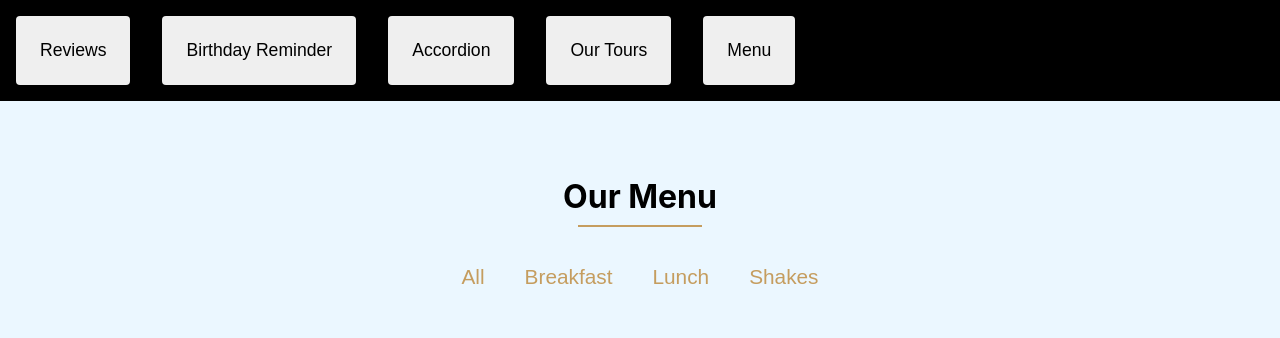
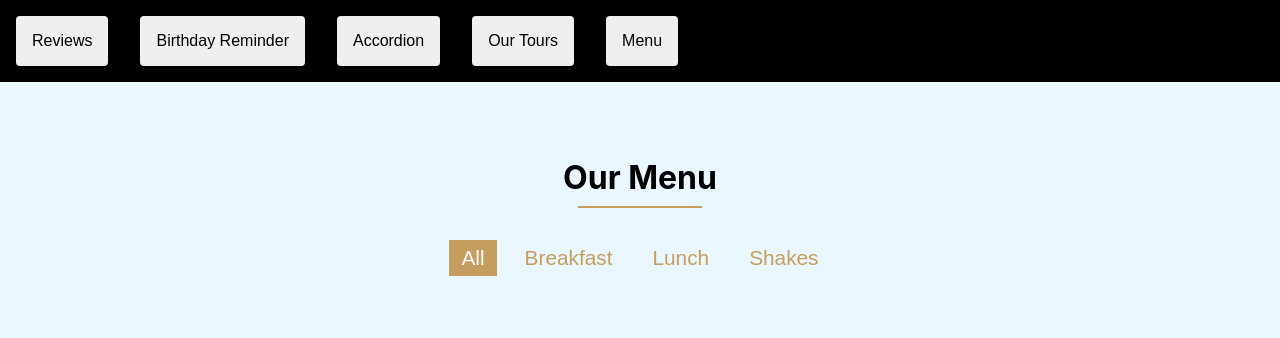
Before and after one commit to SimHoZebs/basic-react-components, a React (Create React App) app: page / in a window 1280 px wide. Both pictures are taken after a click on the button "Menu". Shown: the top 338 px of the page. Built offline with nearby package versions, Linux system fonts and the light colour scheme; grey boxes are pictures that could not be loaded.

Commit message:
- Category buttons have colored for being selected - made project selection buttons smaller

```diff
--- a/src/Menu.js
+++ b/src/Menu.js
@@ -1,29 +1,40 @@
-import React, { useState } from 'react'
+import React, { useState, useEffect } from 'react'
 import style from "./css/menu.module.css"
 import menuData from "./Menu-data"
 
 function Menu() {
-  const [currView, setCurrView] = useState(menuData);
+  const [categoryData, setCategoryData] = useState(menuData);
+  const [currCategory, setCurrCategory] = useState()
 
-  function menuFilter(category) {
-    setCurrView(prev => menuData.filter(item => (
-      item.category === category
-    )))
-  }
+  useEffect(() => {
+    setCurrCategory(document.getElementById("all"))
+    console.log("navbar useeffect");
+  }, [])
 
-  function clearMenuFilter() {
-    setCurrView(prev => menuData);
+  function categoryButtonClick(category) {
+    currCategory.classList.remove(style.navbar__button_clicked)
+    if (category === undefined) {
+      setCategoryData(prev => menuData);
+      setCurrCategory(prev => document.getElementById("all"))
+    }
+    else {
+      setCategoryData(prev => menuData.filter(item => item.category === category))
+      setCurrCategory(prev => document.getElementById(`${category}`))
+    }
+
+    setCurrCategory(prev => { prev.classList.add(style.navbar__button_clicked); return prev })
   }
 
   return (
     <div className={style.menu}>
       <Header />
       <Navbar
-        menuFilter={menuFilter}
-        clearMenuFilter={clearMenuFilter}
+        categoryButtonClick={categoryButtonClick}
+        currCategory={currCategory}
+        setCurrCategory={setCurrCategory}
       />
 
-      <ItemList currView={currView} />
+      <ItemList currView={categoryData} />
 
     </div>
   )
@@ -48,14 +59,16 @@ function Navbar(props) {
 
   return <nav className={style.navbar}>
     <button
-      className={style.navbar__button}
-      onClick={props.clearMenuFilter}
+      id="all"
+      className={`${style.navbar__button} ${style.navbar__button_clicked}`}
+      onClick={() => props.categoryButtonClick()}
     >All</button>
 
     {categories.map(category => (
       <button
+        id={category}
         className={style.navbar__button}
-        onClick={() => (props.menuFilter(category))}
+        onClick={() => (props.categoryButtonClick(category))}
       >{category}</button>
     ))}
   </nav>
--- a/src/css/app.module.css
+++ b/src/css/app.module.css
@@ -7,8 +7,8 @@
 
 .button {
   font-weight: 300;
-  font-size: 1.1rem;
-  padding: 1.5rem;
+  font-size: 1rem;
+  padding: 1rem;
   margin: 1rem;
   border: none;
   border-radius: 0.25rem;
--- a/src/css/menu.module.css
+++ b/src/css/menu.module.css
@@ -6,7 +6,7 @@
   align-items: center;
   max-height: max-content;
   min-height: 100%;
-  padding: 80px 0;
+  padding: 5rem 0;
 }
 
 .header {
@@ -27,7 +27,6 @@
 }
 
 .navbar {
-  text-align: center;
   margin-bottom: 4rem;
 }
 
@@ -48,7 +47,7 @@
   color: white;
 }
 
-.navbar__button--clicked {
+.navbar__button_clicked {
   background-color: #c59d5f;
   color: white;
 }
--- a/src/scss/app.scss
+++ b/src/scss/app.scss
@@ -7,8 +7,8 @@
 
 .button {
   font-weight: 300;
-  font-size: 1.1rem;
-  padding: 1.5rem;
+  font-size: 1rem;
+  padding: 1rem;
   margin: 1rem;
   border: none;
   border-radius: 0.25rem;
--- a/src/scss/menu.scss
+++ b/src/scss/menu.scss
@@ -9,7 +9,7 @@ $gold-color: #c59d5f;
   align-items: center;
   max-height: max-content;
   min-height: 100%;
-  padding: 80px 0;
+  padding: 5rem 0;
 }
 
 .header {
@@ -28,7 +28,6 @@ $gold-color: #c59d5f;
 }
 
 .navbar {
-  text-align: center;
   margin-bottom: 4rem;
 
   &__button {
@@ -47,7 +46,7 @@ $gold-color: #c59d5f;
       color: white;
     }
 
-    &--clicked {
+    &_clicked {
       background-color: $gold-color;
       color: white;
     }
@@ -75,9 +74,6 @@ $gold-color: #c59d5f;
     height: 9.375rem;
     object-fit: cover;
     margin-right: 1.25rem;
-  }
-
-  &__section {
   }
 
   &__header {
```
